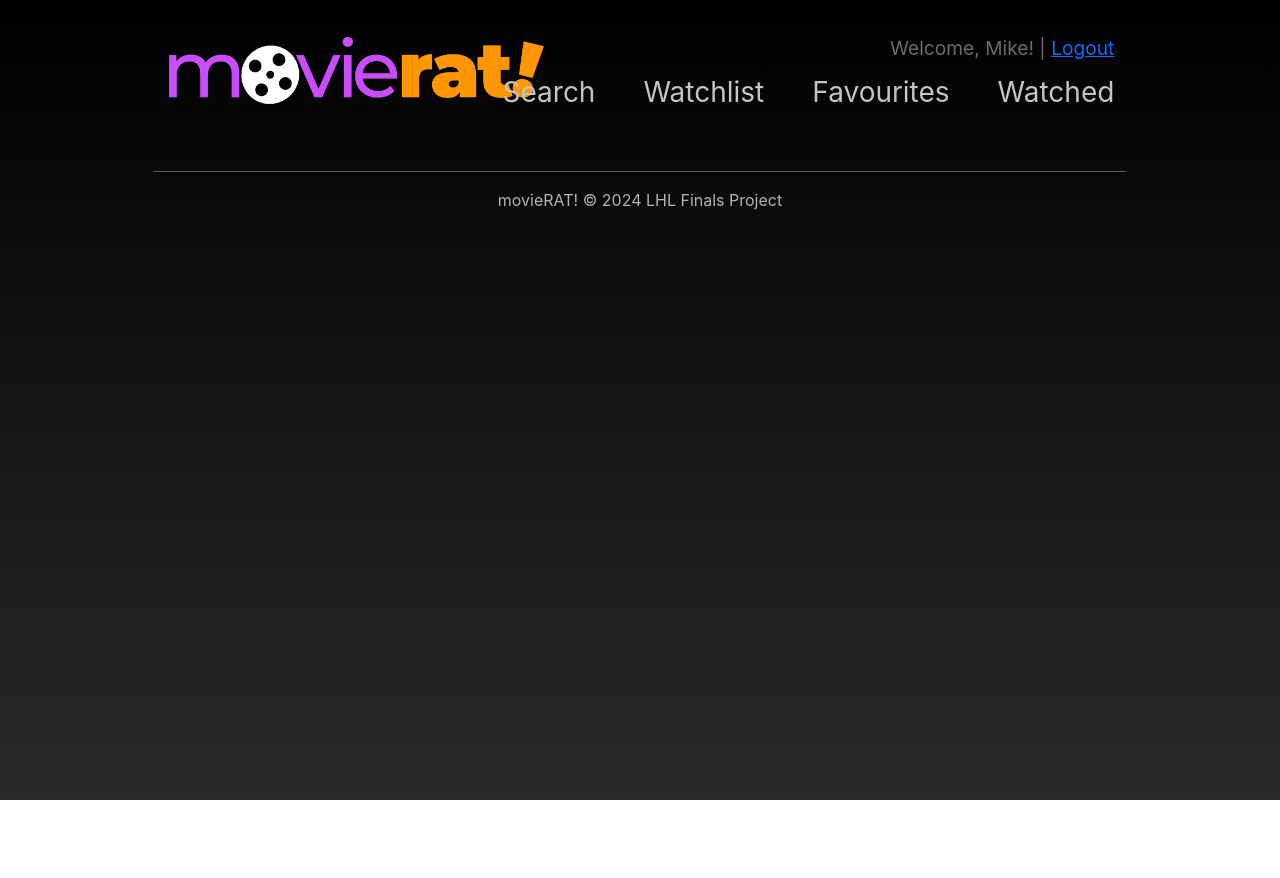
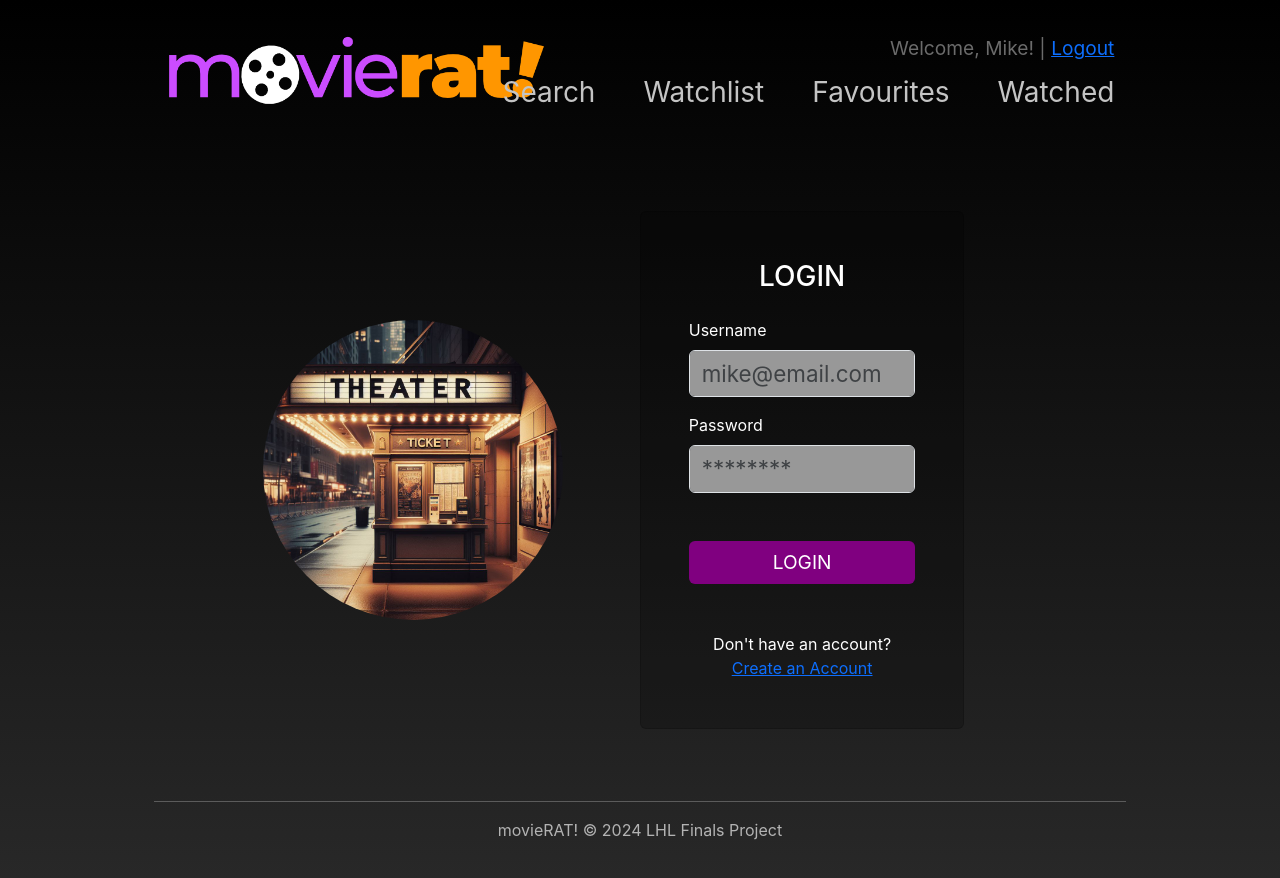
Before and after one commit to jonlaoxyz/movierat, a React (Create React App) app in the folder client/: page /login in a window 1280 px wide. Shown: the top 878 px of the page. Before the commit the page ends 800 px from the top, so only its background shows below. Built offline with nearby package versions, Linux system fonts and the light colour scheme; the HTML template or start-up script is replaced by a standard one.

Commit message:
add dummy login page

```diff
--- a/client/src/App.js
+++ b/client/src/App.js
@@ -7,6 +7,7 @@ import Favorites from './components/Favorites';
 import Watched from './components/Watched';
 import Intro from './components/Intro';
 import Footer from './components/Footer';
+import LogIn from './components/LogIn';
 import './App.css';
 
 function App() {
@@ -53,6 +54,7 @@ function App() {
           <Route path="/watchlist" element={<Watchlist programs={watchlist} />} />
           <Route path="/favourites" element={<Favorites />} />
           <Route path="/watched" element={<Watched />} />
+          <Route path="/login" element={<LogIn />} />
         </Routes>
       </Router>
       <Footer />
--- /dev/null
+++ b/client/src/components/LogIn.js
@@ -0,0 +1,48 @@
+import React from 'react';
+import { Link } from 'react-router-dom';
+import { Popular } from './Popular';
+
+class LogIn extends React.Component {
+  render() {
+    return (
+      <section>
+        <div className="Intro my-5 pt-3 container">
+          <div className="row align-items-center">
+            <div className="col-md-5 text-center mt-3 mt-md-0">
+              <img src="./img/theater-outside2.jpg" className="rounded-circle img-fluid" alt="movieRAT! mascot" />
+            </div>
+            <div className="col-md-7">
+              <div className="container">
+                <div className="row justify-content-center">
+                  <div className="col-md-12">
+                    <div className="card" style={{ backgroundColor: 'rgba(0, 0, 0, 0.2)' }}>
+                      <div className="card-body">
+                        <h3 className="card-title text-center mb-4">LOGIN</h3>
+                        <form>
+                          <div className="mb-3">
+                            <label htmlFor="username" className="form-label">Username</label>
+                            <input type="text" className="form-control" id="username" placeholder="mike@email.com" />
+                          </div>
+                          <div className="mb-4">
+                            <label htmlFor="password" className="form-label">Password</label>
+                            <input type="password" className="form-control" id="password" placeholder="********" />
+                          </div>
+                          <div className="d-grid gap-2 my-5">
+                            <Link to="/" className="btn" style={{ backgroundColor: 'purple', fontSize: '1.2em', color: 'white' }}>LOGIN</Link>
+                          </div>
+                        </form>
+                        <p className="text-center mt-3">Don't have an account? <br /><a href="/">Create an Account</a></p>
+                      </div>
+                    </div>
+                  </div>
+                </div>
+              </div>
+            </div>
+          </div>
+        </div>
+      </section>
+    );
+  }
+}
+
+export default LogIn;
--- a/client/src/components/NavigationBar.js
+++ b/client/src/components/NavigationBar.js
@@ -1,11 +1,16 @@
-// import React, { Component } from 'react';
-// import axios from 'axios';
-import { NavLink } from 'react-router-dom';
+import React from 'react';
+import { NavLink, useLocation } from 'react-router-dom';
 import '../App.css';
 
 export const NavigationBar = () => {
+  // Get the current location using React Router's useLocation hook
+  const location = useLocation();
+
   // Function to determine the class name based on isActive
   const getNavLinkClass = ({ isActive }) => isActive ? 'nav-link fs-3 ms-lg-5 me-lg-0 ms-sm-3 me-sm-3 ms-xs-3 mx-xs-3 active' : 'nav-link fs-3 ms-lg-5 me-lg-0 ms-sm-3 me-sm-3 ms-xs-3 mx-xs-3';
+
+  // Define the path of the login page
+  const loginPagePath = '/LogIn'; // Update with your actual path
 
   return (
     <header className="container-fluid">
@@ -21,7 +26,10 @@ export const NavigationBar = () => {
 
         {/* Welcome and Navigation */}
         <div className="col-lg-7 col-md-12 text-center text-lg-end">
-          <p className="Welcome float">Welcome, Mike! | <a href="/">Logout</a></p>
+          {/* Conditionally render the welcome message based on the current route */}
+          {location.pathname !== loginPagePath && (
+            <p className="Welcome float">Welcome, Mike! | <a href="/LogIn">Logout</a></p>
+          )}
           <nav className="navbar navbar-expand-lg navbar-transparent justify-content-center justify-content-lg-end">
             <NavLink className={({ isActive }) => getNavLinkClass({ isActive })} to="/search">Search</NavLink>
             <NavLink className={({ isActive }) => getNavLinkClass({ isActive })} to="/watchlist">Watchlist</NavLink>
```
Also changed, not shown: client/public/img/theater-outside.jpg (added), client/public/img/theater-outside2.jpg (added).
